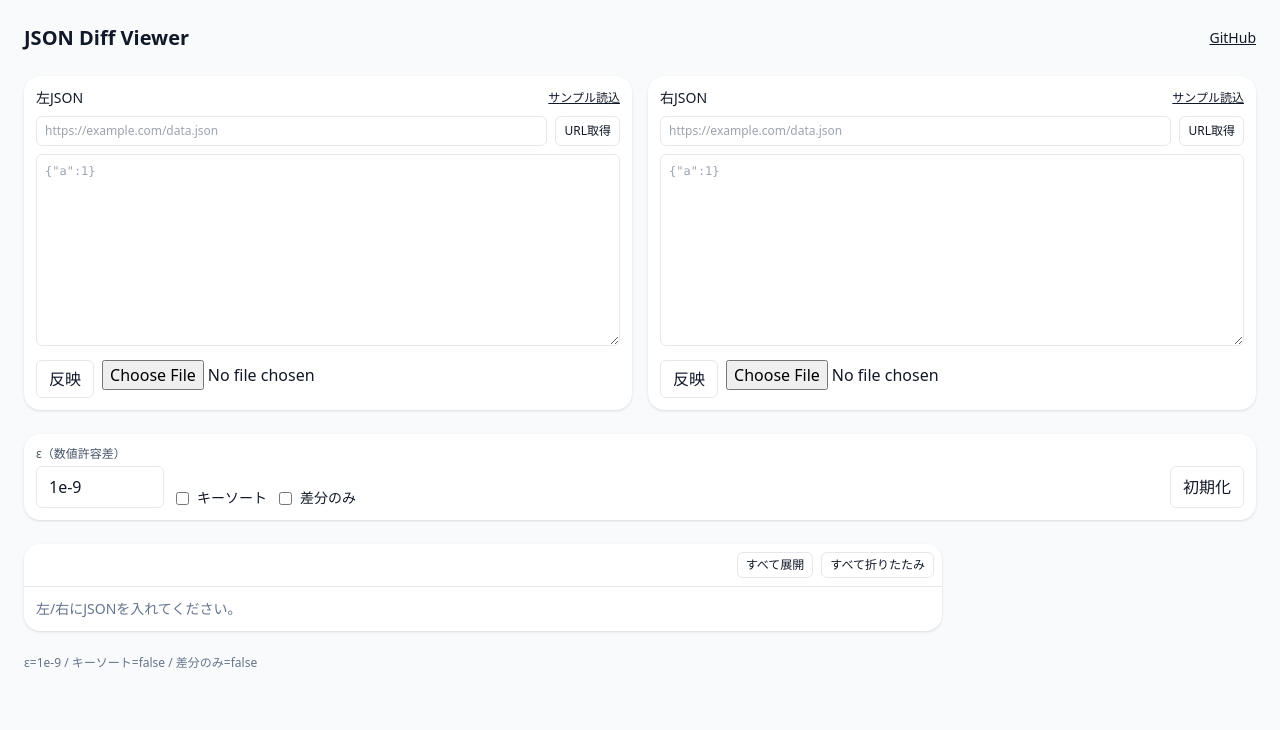
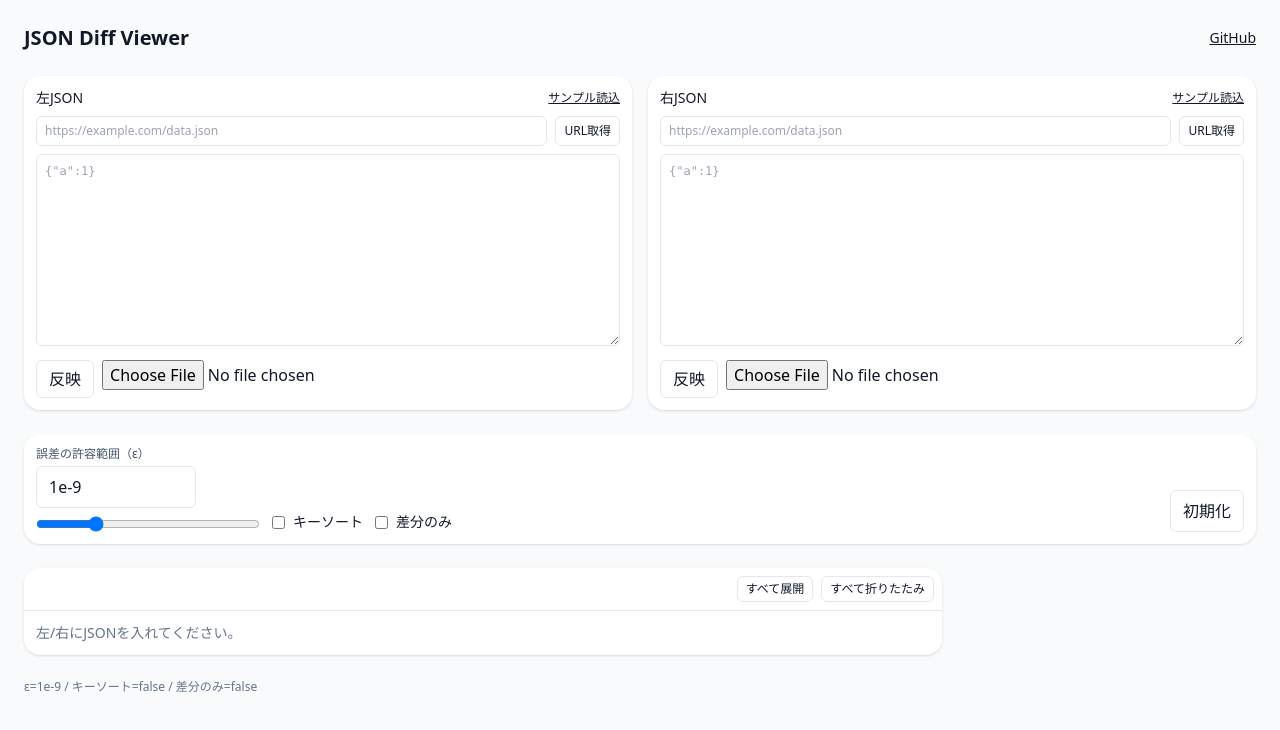
Before and after one commit to seiya-matsuoka/json-diff-viewer, a Next.js app: page / in a window 1280 px wide. Shown: the top 730 px of the page. Built offline with nearby package versions, Linux system fonts and the light colour scheme; no server answers.

Commit message:
feat(diff): 数値許容差を text + 独自パース に変更し、ログスライダーを追加

```diff
--- a/src/app/components/Controls.tsx
+++ b/src/app/components/Controls.tsx
@@ -1,4 +1,6 @@
 "use client";
+
+import { useEffect, useMemo, useState } from "react";
 
 type Props = {
   showOnlyDiff: boolean;
@@ -10,17 +12,86 @@ type Props = {
   onReset: () => void;
 };
 
+// 文字列 → 数値
+function parseSci(input: string): number {
+  const s = input.trim();
+  if (!s) return 0;
+  const n = Number(s);
+  if (!Number.isFinite(n) || n < 0) return 0;
+  return n;
+}
+
+// 10倍 / 10分の1（指数を±1）
+function stepEps(eps: number, deltaExp: 1 | -1) {
+  const MIN_EXP = -12;
+  const MAX_EXP = 0;
+  if (eps === 0) {
+    return deltaExp === 1 ? 1e-12 : 0;
+  }
+  const exp = Math.floor(Math.log10(eps));
+  const nextExp = Math.min(MAX_EXP, Math.max(MIN_EXP, exp + deltaExp));
+  return Math.pow(10, nextExp);
+}
+
 export default function Controls(p: Props) {
+  const [display, setDisplay] = useState<string>(
+    p.epsilon ? String(p.epsilon) : "",
+  );
+
+  useEffect(() => {
+    setDisplay(p.epsilon ? String(p.epsilon) : "");
+  }, [p.epsilon]);
+
+  const expValue = useMemo(() => {
+    if (!p.epsilon) return -12; // スライダーの最小端
+    return Math.floor(Math.log10(p.epsilon));
+  }, [p.epsilon]);
+
+  const onChangeText = (val: string) => {
+    setDisplay(val);
+    const n = Math.max(0, parseSci(val));
+    p.onEpsilon(n);
+  };
+
+  const onKeyDown = (e: React.KeyboardEvent<HTMLInputElement>) => {
+    if (e.key === "ArrowUp" || e.key === "ArrowDown") {
+      e.preventDefault();
+      const next = stepEps(p.epsilon, e.key === "ArrowUp" ? 1 : -1);
+      p.onEpsilon(next);
+      setDisplay(next ? String(next) : "");
+    }
+  };
+
   return (
     <div className="flex flex-wrap items-end gap-3 rounded-2xl bg-white p-3 shadow">
       <label className="grid gap-1">
-        <span className="text-xs text-slate-600">ε（数値許容差）</span>
+        <span className="text-xs text-slate-600">誤差の許容範囲（ε）</span>
         <input
-          className="w-32 rounded-md border px-3 py-2"
-          type="number"
-          step="any"
-          value={p.epsilon}
-          onChange={(e) => p.onEpsilon(Number(e.target.value))}
+          className="w-40 rounded-md border px-3 py-2"
+          type="text"
+          inputMode="decimal"
+          placeholder="0 / 1e-6 / 0.001"
+          value={display}
+          onChange={(e) => onChangeText(e.target.value)}
+          onKeyDown={onKeyDown}
+          aria-label="誤差の許容範囲（ε）"
+        />
+
+        <input
+          className="mt-1 w-56"
+          type="range"
+          min={-12}
+          max={0}
+          step={1}
+          value={expValue}
+          onChange={(e) => {
+            const exp = Number(e.target.value);
+            const next = exp <= -12 ? 1e-12 : Math.pow(10, exp);
+            p.onEpsilon(next);
+            setDisplay(String(next));
+          }}
+          disabled={p.epsilon === 0 && display === "0"}
+          title="指数（-12 〜 0）"
         />
       </label>
 
```
